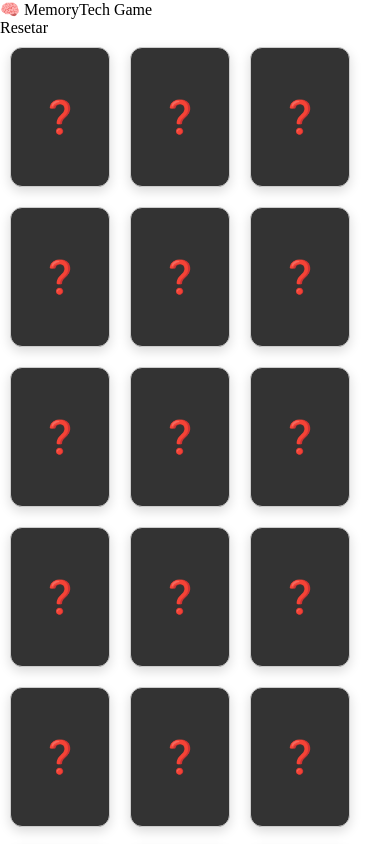
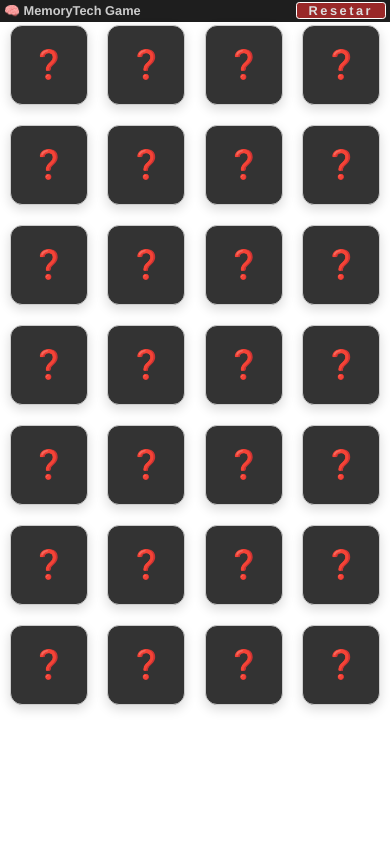
Before and after one commit to ramalhoraphael/MemoryTechGame, a React (Vite) app: page / in a window 390 px wide. Built offline with nearby package versions, Linux system fonts and the light colour scheme.

Commit message:
feat: Responsividade com grid e media queries

```diff
--- a/src/components/Carta/Carta.css
+++ b/src/components/Carta/Carta.css
@@ -1,14 +1,13 @@
 .carta-externa-fixo {
-  width: 100px;
-  height: 140px;
-  perspective: 800px;
-  margin: 10px;
+  width: 100%;
+  height: 100%;
+  perspective: 160px;
   cursor: pointer;
+  transition: transform 0.2s ease-in-out;
 }
 
 .carta-externa-fixo:hover {
   transform: scale(1.03);
-  transition: transform 0.2s ease-in-out;
 }
 
 .carta-interna-rotativo {
@@ -26,10 +25,10 @@
 .carta-frente,
 .carta-verso {
   position: absolute;
+  display: flex;
   width: 100%;
   height: 100%;
-  font-size: 2rem;
-  display: flex;
+  font-size: 1.75rem;
   justify-content: center;
   align-items: center;
   backface-visibility: hidden;
@@ -37,7 +36,7 @@
   border: 1px solid #ccc;
   box-shadow: 0 4px 12px rgba(0, 0, 0, 0.15);
   background-color: white;
-  /* transition: transform 0.3s; */
+  user-select: none;
 }
 
 .carta-frente {
@@ -49,3 +48,102 @@
   background-color: #333;
   color: white;
 }
+
+/*Desktop*/
+@media screen and (min-width: 1200px) and (min-height: 570px) {
+  .carta-externa-fixo {
+    margin: 0px;
+    padding: 0.2rem 2.8rem;
+  }
+  .carta-frente,
+  .carta-verso {
+    font-size: 3rem;
+  }
+}
+/*Tablet Maior*/
+@media screen and (max-width: 1080px) and (min-height: 1300px) and (orientation: portrait) {
+  .carta-externa-fixo {
+    margin: 0px;
+    padding: 0rem 1.7rem;
+  }
+  .carta-frente,
+  .carta-verso {
+    font-size: 3.8rem;
+  }
+}
+@media screen and (min-width: 1280px) and (max-height: 1080px) and (orientation: landscape) {
+  .carta-externa-fixo {
+    margin: 0;
+    padding: 0rem 2.8rem;
+  }
+  .carta-frente,
+  .carta-verso {
+    font-size: 3rem;
+  }
+}
+
+/*Tablet Medio*/
+@media screen and (max-width: 860px) and (max-height: 1280px) and (orientation: portrait) {
+  .carta-externa-fixo {
+    margin: 0px;
+    padding: 0rem 2.8rem;
+  }
+  .carta-frente,
+  .carta-verso {
+    font-size: 3.5rem;
+  }
+}
+@media screen and (max-width: 1280px) and (max-height: 860px) and (orientation: landscape) {
+  .carta-externa-fixo {
+    margin: 0;
+    padding: 0rem 2rem;
+  }
+  .carta-frente,
+  .carta-verso {
+    font-size: 3rem;
+  }
+}
+
+/*Mobile medio*/
+@media screen and (max-width: 480px) and (max-height: 1000px) and (orientation: portrait) {
+  .carta-externa-fixo {
+    margin: 0px;
+    padding: 0rem 0.6rem;
+  }
+  .carta-frente,
+  .carta-verso {
+    font-size: 1.75rem;
+  }
+}
+@media screen and (max-width: 1000px) and (max-height: 480px) and (orientation: landscape) {
+  .carta-externa-fixo {
+    margin: 0px;
+    padding: 0rem 0.2rem;
+  }
+  .carta-frente,
+  .carta-verso {
+    font-size: 1.75rem;
+  }
+}
+
+/*Mobile pequeno*/
+@media screen and (max-width: 380px) and (max-height: 680px) and (orientation: portrait) {
+  .carta-externa-fixo {
+    margin: 0px;
+    padding: 0.5rem 0.5rem;
+  }
+  .carta-frente,
+  .carta-verso {
+    font-size: 1.75rem;
+  }
+}
+@media screen and (max-width: 680px) and (max-height: 380px) and (orientation: landscape) {
+  .carta-externa-fixo {
+    margin: 0 10rem;
+    padding: 0.5rem 0.35rem;
+  }
+  .carta-frente,
+  .carta-verso {
+    font-size: 1.75rem;
+  }
+}
--- a/src/components/Mesa/Mesa.css
+++ b/src/components/Mesa/Mesa.css
@@ -1,4 +1,125 @@
+.mesa {
+  display: flex;
+  flex-direction: column;
+  align-items: center;
+}
+
+.cabecalho {
+  display: flex;
+  align-items: center;
+  justify-content: space-between;
+  background: #1e1e1e;
+  color: #ccc;
+  width: 100%;
+  font-family: "Franklin Gothic Medium", "Arial Narrow", Arial, sans-serif;
+  font-weight: bolder;
+  font-size: 0.8rem;
+  padding: 0.15rem 0.25rem;
+}
+
+.botao-resetar {
+  border: 1px solid white;
+  border-radius: 0.2rem;
+  padding: 0 0.75rem;
+  background-color: rgba(255, 50, 50, 0.55);
+  color: #ddd;
+  letter-spacing: 2.5px;
+}
+
 .carta-grid {
-  display: flex;
-  flex-wrap: wrap;
+  width: 100vw;
+  height: 100vh;
+  display: grid;
+  place-items: center;
 }
+/*Desktop*/
+@media screen and (min-width: 1200px) and (min-height: 570px) {
+  .carta-grid {
+    grid-template-columns: repeat(7, 1fr);
+    grid-template-rows: repeat(4, 8rem);
+    column-gap: 0rem;
+    row-gap: 0em;
+    margin: 0.5rem;
+  }
+}
+
+/*Tablet Maior*/
+@media screen and (max-width: 1080px) and (min-height: 1300px) and (orientation: portrait) {
+  .carta-grid {
+    grid-template-columns: repeat(4, 12rem);
+    grid-template-rows: repeat(7, 9.8rem);
+    column-gap: 4rem;
+    row-gap: 1rem;
+    margin: 0rem;
+  }
+}
+
+@media screen and (min-width: 1300px) and (max-height: 1024px) and (orientation: landscape) {
+  .carta-grid {
+    grid-template-columns: repeat(7, 1fr);
+    grid-template-rows: repeat(4, 12rem);
+    column-gap: 0rem;
+    row-gap: 0.7rem;
+    margin: 0.5rem;
+  }
+}
+
+/*Tablet Medio*/
+@media screen and (max-width: 860px) and (max-height: 1280px) and (orientation: portrait) {
+  .carta-grid {
+    grid-template-columns: repeat(4, 12rem);
+    grid-template-rows: repeat(7, 8rem);
+    column-gap: 0rem;
+    row-gap: 0.25rem;
+    margin: 0.5rem;
+  }
+}
+
+@media screen and (max-width: 1280px) and (max-height: 860px) and (orientation: landscape) {
+  .carta-grid {
+    grid-template-columns: repeat(7, 1fr);
+    grid-template-rows: repeat(4, 7.5rem);
+    column-gap: 0rem;
+    row-gap: 0.7rem;
+    margin: 0.5rem;
+  }
+}
+
+/*Mobile medio*/
+@media screen and (max-width: 480px) and (max-height: 1000px) and (orientation: portrait) {
+  .carta-grid {
+    grid-template-columns: repeat(4, 1fr);
+    grid-template-rows: repeat(7, 5rem);
+    column-gap: 0rem;
+    row-gap: 1.25rem;
+    margin: 0.2rem;
+  }
+}
+@media screen and (max-width: 1000px) and (max-height: 480px) and (orientation: landscape) {
+  .carta-grid {
+    grid-template-columns: repeat(7, 6rem);
+    grid-template-rows: repeat(4, 4rem);
+    column-gap: 0.68rem;
+    row-gap: 0.1rem;
+    margin: 0.8rem;
+  }
+}
+/*Mobile pequeno*/
+@media screen and (max-width: 380px) and (max-height: 680px) and (orientation: portrait) {
+  .carta-grid {
+    grid-template-columns: repeat(4, 1fr);
+    grid-template-rows: repeat(7, 4.7rem);
+    column-gap: 1rem;
+    row-gap: 0rem;
+    margin: 0.2rem;
+  }
+}
+@media screen and (max-width: 680px) and (max-height: 380px) and (orientation: landscape) {
+  .carta-grid {
+    grid-template-columns: repeat(7, 5.4rem);
+    grid-template-rows: repeat(4, 4rem);
+    column-gap: 0.35rem;
+    row-gap: 0rem;
+    margin: 0 10rem;
+  }
+}
```
